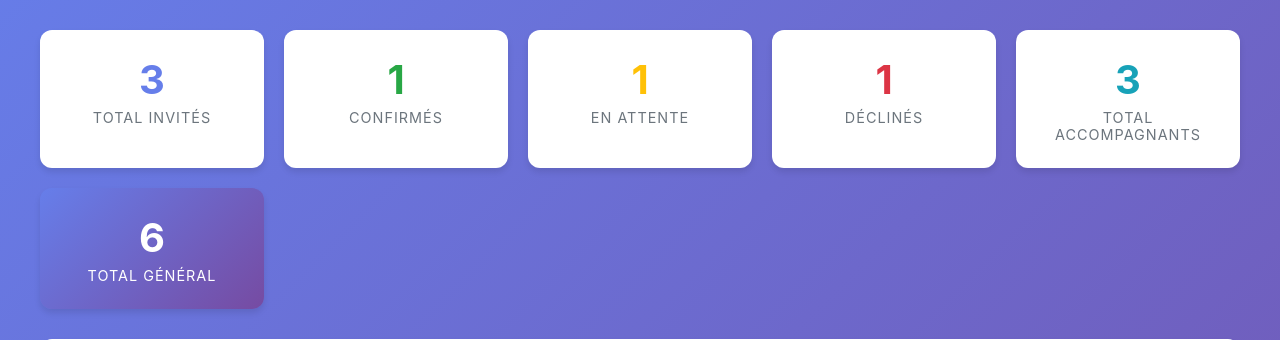
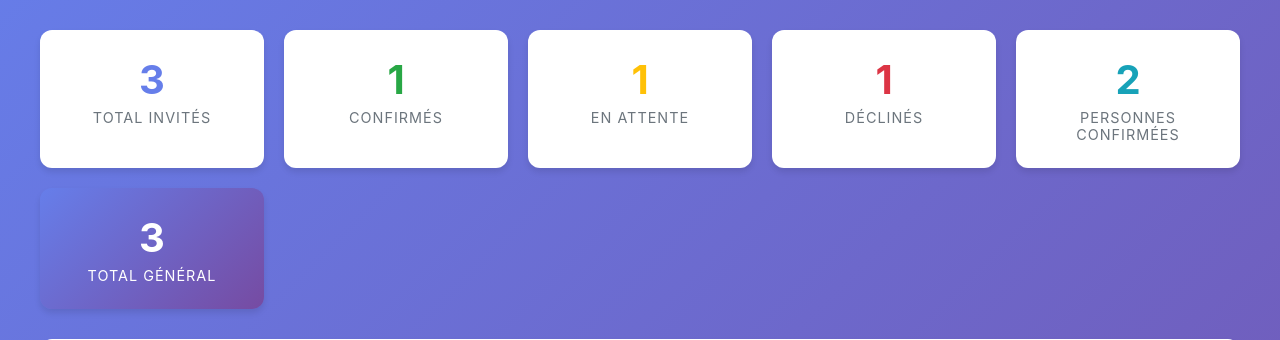
Before and after one commit to soss11/gptcomp, a PHP site: page / in a window 1280 px wide. Shown: the part 100-440 px from the top of the page. Run offline with PHP 8.4, Linux system fonts and the light colour scheme; data comes from the database, SQL or seed files in the repository.

Commit message:
Correction finale: nombre_accompagnants INCLUT déjà l'invité
Clarification du fonctionnement:
- Le champ nombre_accompagnants contient le total de personnes (invité + accompagnants)
- Exemple: si on met 3, cela signifie 1 invité + 2 accompagnants = 3 personnes

Calculs mis à jour:
- Total Général = SUM(nombre_accompagnants) - toutes les personnes
- Personnes Confirmées = SUM(nombre_accompagnants) pour les confirmés uniquement

Exemple concret:
- Invité 1: nombre_accompagnants = 3 (1 invité + 2 accompagnants)
- Invité 2: nombre_accompagnants = 2 (1 invité + 1 accompagnant)
- Invité 3: nombre_accompagnants = 1 (1 invité + 0 accompagnant)
→ Total Général = 6 personnes

🤖 Generated with [Claude Code](https://claude.com/claude-code)

Co-Authored-By: Claude <noreply@anthropic.com>

```diff
--- a/index.php
+++ b/index.php
@@ -8,8 +8,8 @@ $stats = $pdo->query("SELECT
     SUM(CASE WHEN statut = 'confirme' THEN 1 ELSE 0 END) as confirmes,
     SUM(CASE WHEN statut = 'decline' THEN 1 ELSE 0 END) as declines,
     SUM(CASE WHEN statut = 'en_attente' THEN 1 ELSE 0 END) as en_attente,
-    SUM(nombre_accompagnants) as total_accompagnants,
-    COUNT(*) + SUM(nombre_accompagnants) as total_personnes
+    SUM(CASE WHEN statut = 'confirme' THEN nombre_accompagnants ELSE 0 END) as confirmes_total_personnes,
+    SUM(nombre_accompagnants) as total_personnes
 FROM invites")->fetch();
 
 // Récupérer tous les invités
@@ -58,8 +58,8 @@ $message = isset($_GET['msg']) ? $_GET['msg'] : '';
                 <div class="stat-label">Déclinés</div>
             </div>
             <div class="stat-card info">
-                <div class="stat-number"><?php echo $stats['total_accompagnants']; ?></div>
-                <div class="stat-label">Total Accompagnants</div>
+                <div class="stat-number"><?php echo $stats['confirmes_total_personnes']; ?></div>
+                <div class="stat-label">Personnes Confirmées</div>
             </div>
             <div class="stat-card" style="background: linear-gradient(135deg, #667eea 0%, #764ba2 100%); color: white;">
                 <div class="stat-number" style="color: white;"><?php echo $stats['total_personnes']; ?></div>
```
